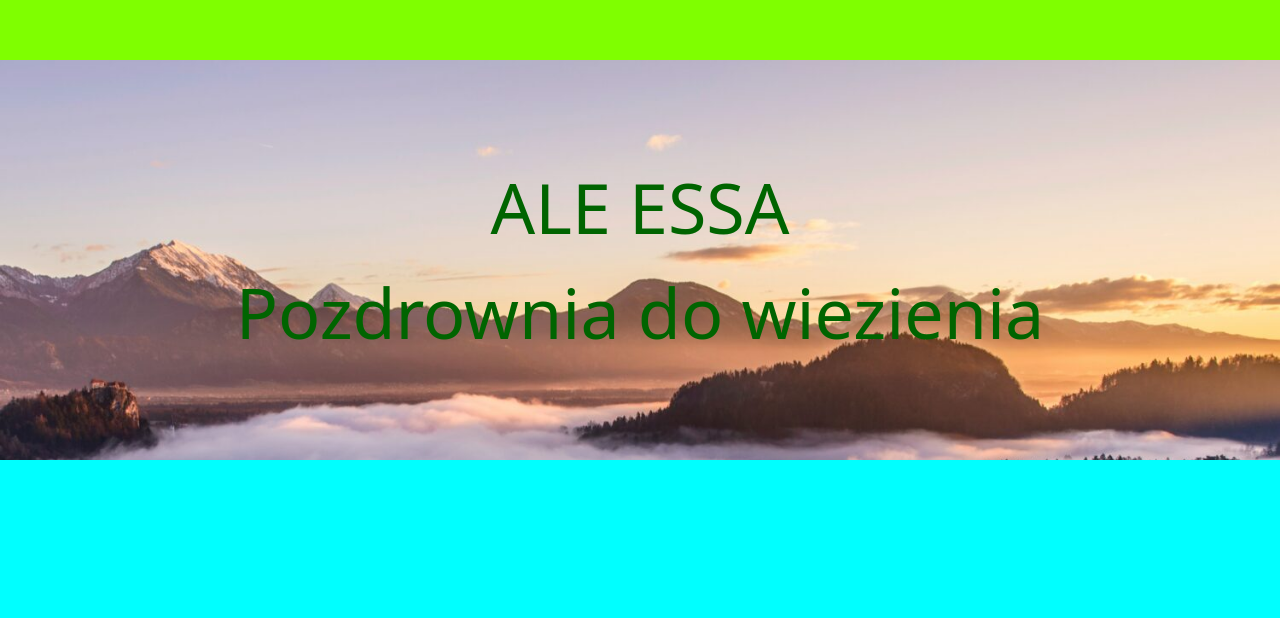
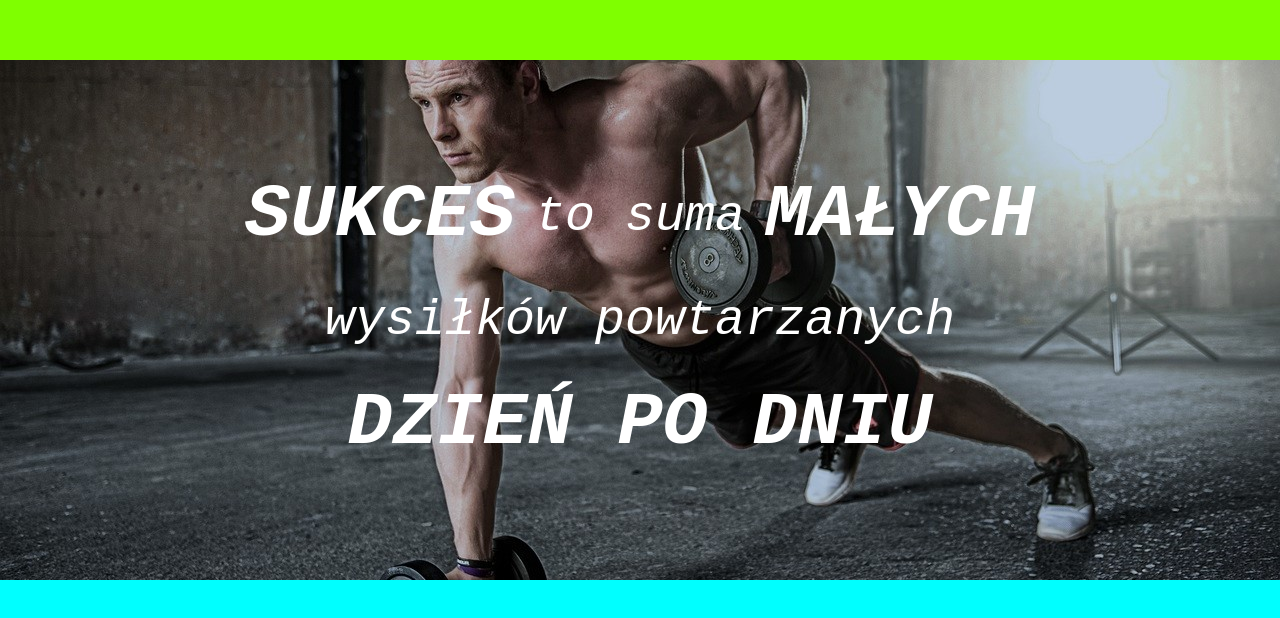
Before and after one commit to Krzysztof-Goluchowski/Prosty-sklep-internetowy, a React (Create React App) app in the folder react-projekt/: page / in a window 1280 px wide. Shown: the part 1460-2078 px from the top of the page. Built offline with nearby package versions, Linux system fonts and the light colour scheme.

Commit message:
Add Nice background image with quote

```diff
--- a/react-projekt/src/App.css
+++ b/react-projekt/src/App.css
@@ -58,12 +58,12 @@ a.nav-link{
 
 
 .NiceBackgroundImage{
-    background-image: url("photos/landscape.jpg");
+    background: url("photos/sukcesToSumaMalychPhoto.jpg") no-repeat center center fixed;
     width: 100vw;
-    height: 50vh;
+    height: 65vh;
     background-size: cover;
     object-fit: cover;
-    background-attachment: fixed;
+    /*background-attachment: fixed;*/
     font-size: 70px;
     color: darkgreen;
     display: flex;
--- a/react-projekt/src/components/NiceBackgroudImage.js
+++ b/react-projekt/src/components/NiceBackgroudImage.js
@@ -1,9 +1,35 @@
 function NiceBackgroundImage() {
+    const pStyle = {
+        color: 'white',
+        margin: '5px',
+        padding: '0px',
+        fontFamily: 'Courier New, monospace',
+        fontStyle: 'italic',
+        display: 'flex',
+        justifyContent: 'center',
+        alignItems: 'center',
+    };
+
+    const bigTextStyle = {
+        fontWeight: 'bold',
+        fontSize: '75px',
+        marginLeft: '20px',
+        marginRight: '20px'
+    };
+
+    const smallTextStyle = {
+        fontSize: '50px'
+    };
     return (
         <>
             <div className="NiceBackgroundImage">
-                <p className="obramowka_tesktu">ALE ESSA</p>
-                <p className="obramowka_tesktu">Pozdrownia do wiezienia</p>
+                <p style={pStyle}>
+                    <span style={bigTextStyle}>SUKCES  </span> <span style={smallTextStyle}>to suma</span> <span style={bigTextStyle}>MAŁYCH</span>
+                </p>
+                <p style={pStyle}><span style={smallTextStyle}>wysiłków powtarzanych</span></p>
+                <p style={pStyle}>
+                    <span style={bigTextStyle}>DZIEŃ PO DNIU</span>
+                </p>
             </div>
         </>
     );
```
Also changed, not shown: react-projekt/src/photos/sukcesToSumaMalychPhoto.jpg (added).
